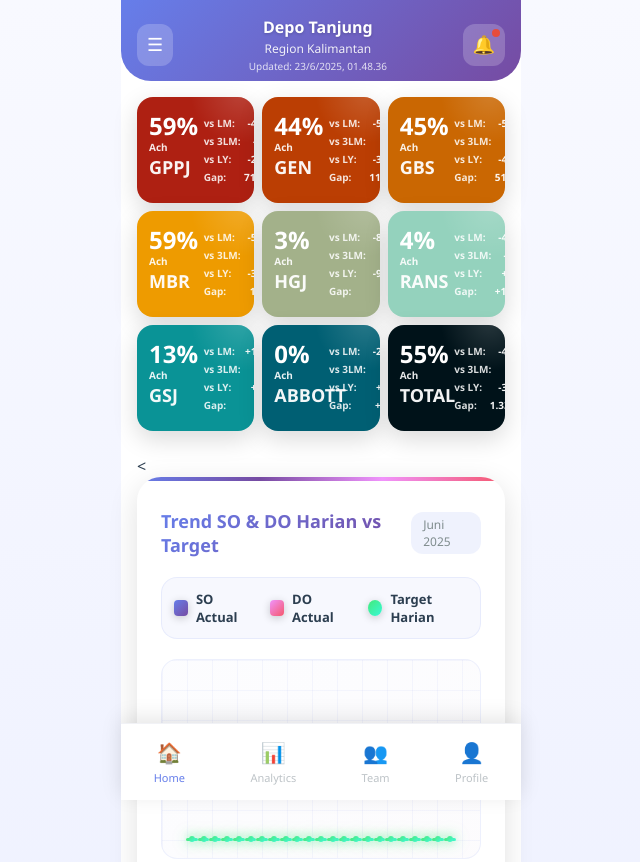
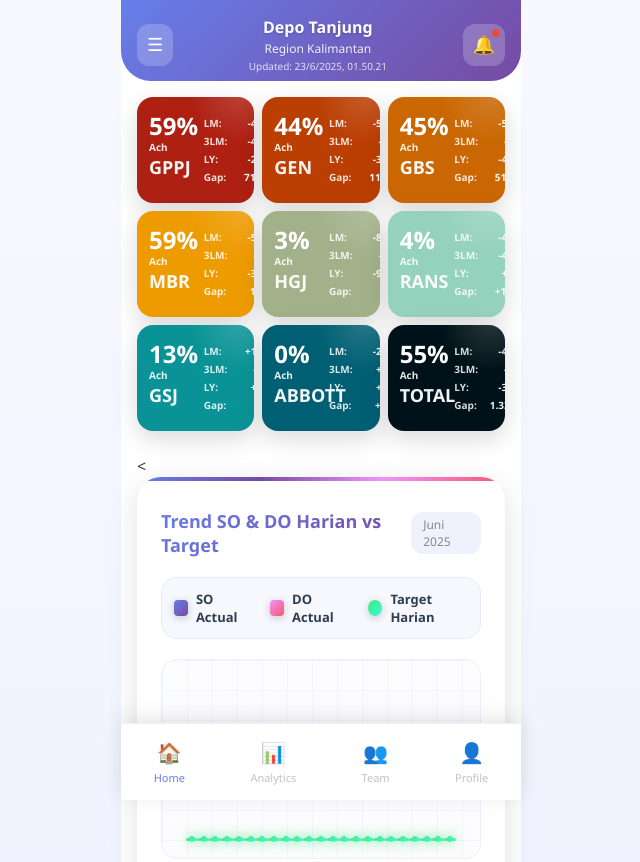
Before and after one commit to kisman271128/salesman-dashboard, a plain HTML site: page dashboard.html in a window 1280 px wide. Shown: the top 862 px of the page, without its empty margins (319-959 px from the left). Drawn offline with Linux system fonts and the light colour scheme; sample sign-in values are in the browser's storage.

Commit message:
Morning update: 2025-06-23 01:50:21

```diff
--- a/dashboard.html
+++ b/dashboard.html
@@ -1084,15 +1084,15 @@
 					</div>
 					<div class="card-right-new">
 						<div class="metric-item-new">
-							<span class="metric-label-new">vs LM:</span>
+							<span class="metric-label-new">LM:</span>
 							<span class="metric-value-new">${lob.vs_lm}</span>
 						</div>
 						<div class="metric-item-new">
-							<span class="metric-label-new">vs 3LM:</span>
+							<span class="metric-label-new">3LM:</span>
 							<span class="metric-value-new">${lob.vs_3lm}</span>
 						</div>
 						<div class="metric-item-new">
-							<span class="metric-label-new">vs LY:</span>
+							<span class="metric-label-new">LY:</span>
 							<span class="metric-value-new">${lob.vs_ly}</span>
 						</div>
 						<div class="metric-item-new">
--- a/data/dashboard.json
+++ b/data/dashboard.json
@@ -1,5 +1,5 @@
 {
-  "last_updated": "2025-06-23 01:48:36",
+  "last_updated": "2025-06-23 01:50:21",
   "depo_name": "Depo Tanjung",
   "region_name": "Region Kalimantan",
   "lob_cards": [
```
Also changed, not shown: 1 other file.
